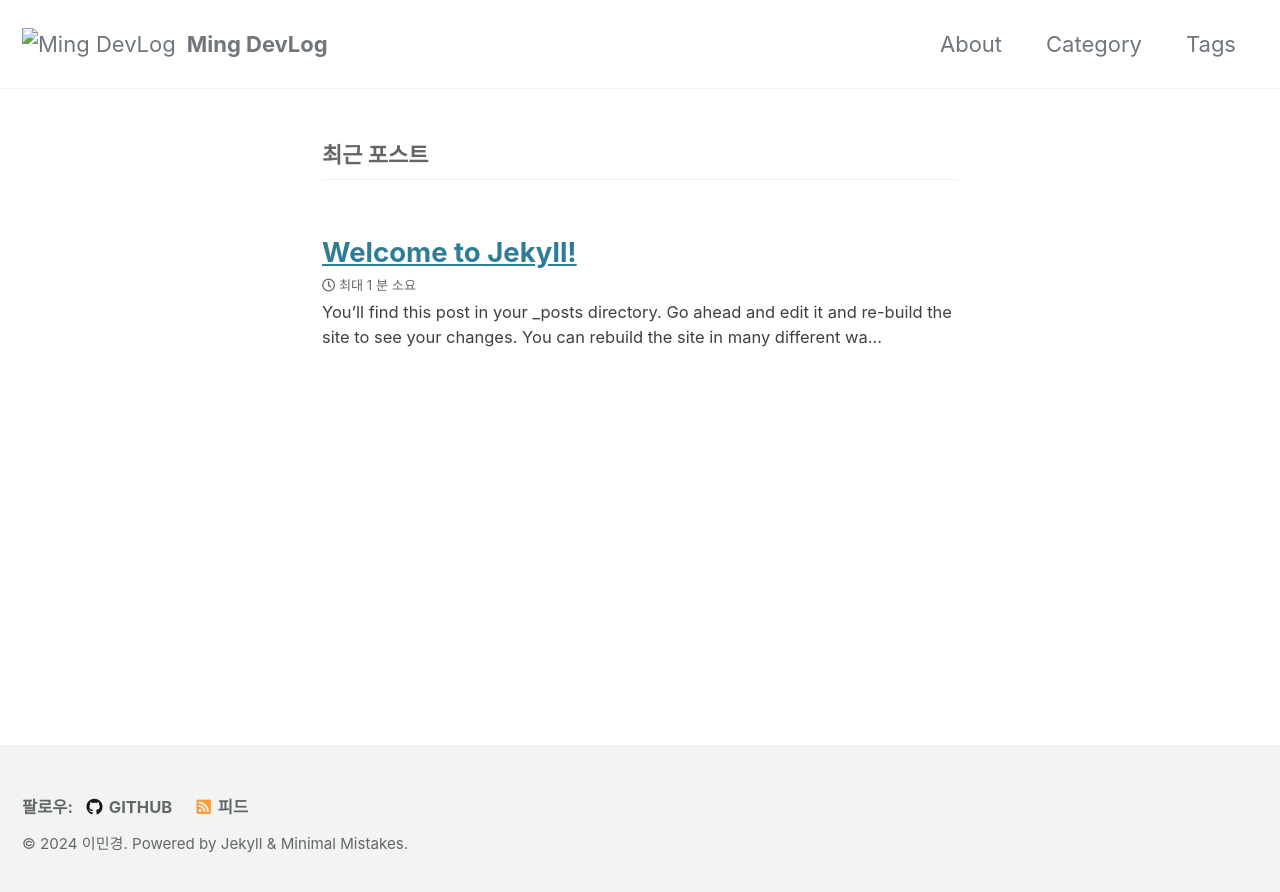
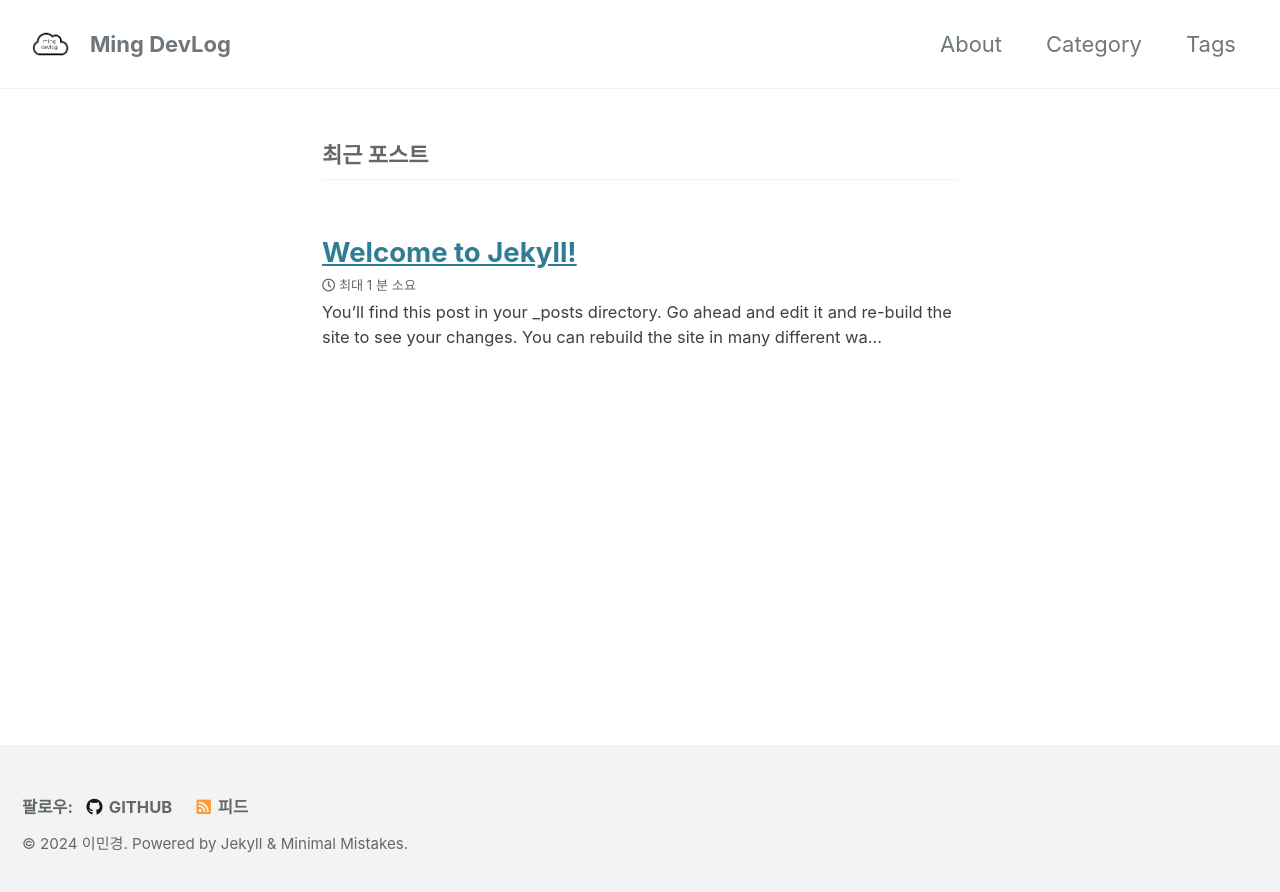
Before and after one commit to mglee-developer/mglee-developer.github.io, a Jekyll site: the page built from index.markdown, in a window 1280 px wide. Shown: the top 892 px of the page. Built offline with Jekyll 4.4.1, drawn with Linux system fonts in a browser that asks for light colours; cached includes are drawn as plain includes; the list of posts is cut into pages by our own code.

Commit message:
update config and custom

```diff
--- a/_config.yml
+++ b/_config.yml
@@ -25,7 +25,7 @@ url                      : "https://mglee-developer.github.io"
 baseurl                  : # the subpath of your site, e.g. "/blog"
 repository               : # GitHub username/repo-name e.g. "mmistakes/minimal-mistakes"
 teaser                   : # path of fallback teaser image, e.g. "/assets/images/500x300.png"
-logo                     : "/assets/images/logo.png"
+logo                     : "assets/images/logo.png"
 masthead_title           : "Ming DevLog"
 # breadcrumbs            : false # true, false (default)
 words_per_minute         : 200
@@ -105,7 +105,7 @@ analytics:
 # Site Author
 author:
   name             : "이민경"
-  avatar           : "/assets/images/profile.png"
+  avatar           : "assets/images/profile.png"
   bio              : "매일 성장하고 싶은 개발자입니다."
   location         : "Republic of Korea"
   email            :
@@ -155,7 +155,6 @@ exclude:
   - assets/js/plugins
   - assets/js/_main.js
   - assets/js/vendor
-  - assets/images
   - Capfile
   - CHANGELOG
   - config
--- a/_includes/head/custom.html
+++ b/_includes/head/custom.html
@@ -1,5 +1,5 @@
 <!-- start custom head snippets -->
 
 <!-- insert favicons. use https://realfavicongenerator.net/ -->
-
+<link rel="icon" type="image/png" sizes="32x32" href="{https://mglee-developer.github.io}/assets/images/logo.png">
 <!-- end custom head snippets -->
```
Also changed, not shown: assets/images/logo.png (added), assets/images/profile.png (added).
